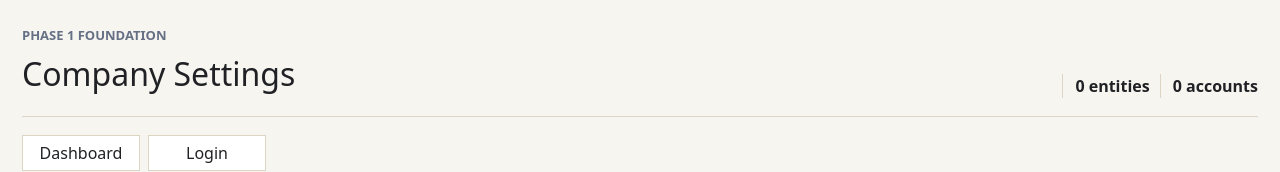
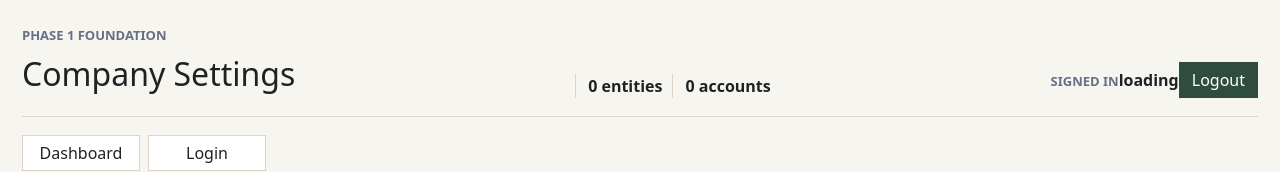
Before and after one commit to sfchong72/expenses-tracker-bankrecon, a Next.js app: page /settings/foundation in a window 1280 px wide. Shown: the top 172 px of the page. Built offline with nearby package versions, Linux system fonts and the light colour scheme; no server answers; the database is empty.

Commit message:
Show authenticated user on settings

```diff
--- a/app/settings/foundation/page.tsx
+++ b/app/settings/foundation/page.tsx
@@ -1,6 +1,7 @@
 "use client";
 
 import { useEffect, useMemo, useState } from "react";
+import { AuthBar } from "@/app/auth-bar";
 import { createClient } from "@/lib/supabase/client";
 
 type Entity = {
@@ -62,6 +63,7 @@ export default function FoundationSettingsPage() {
           <b>{entities.length} entities</b>
           <b>{accounts.length} accounts</b>
         </div>
+        <AuthBar />
       </header>
 
       <nav>
```
